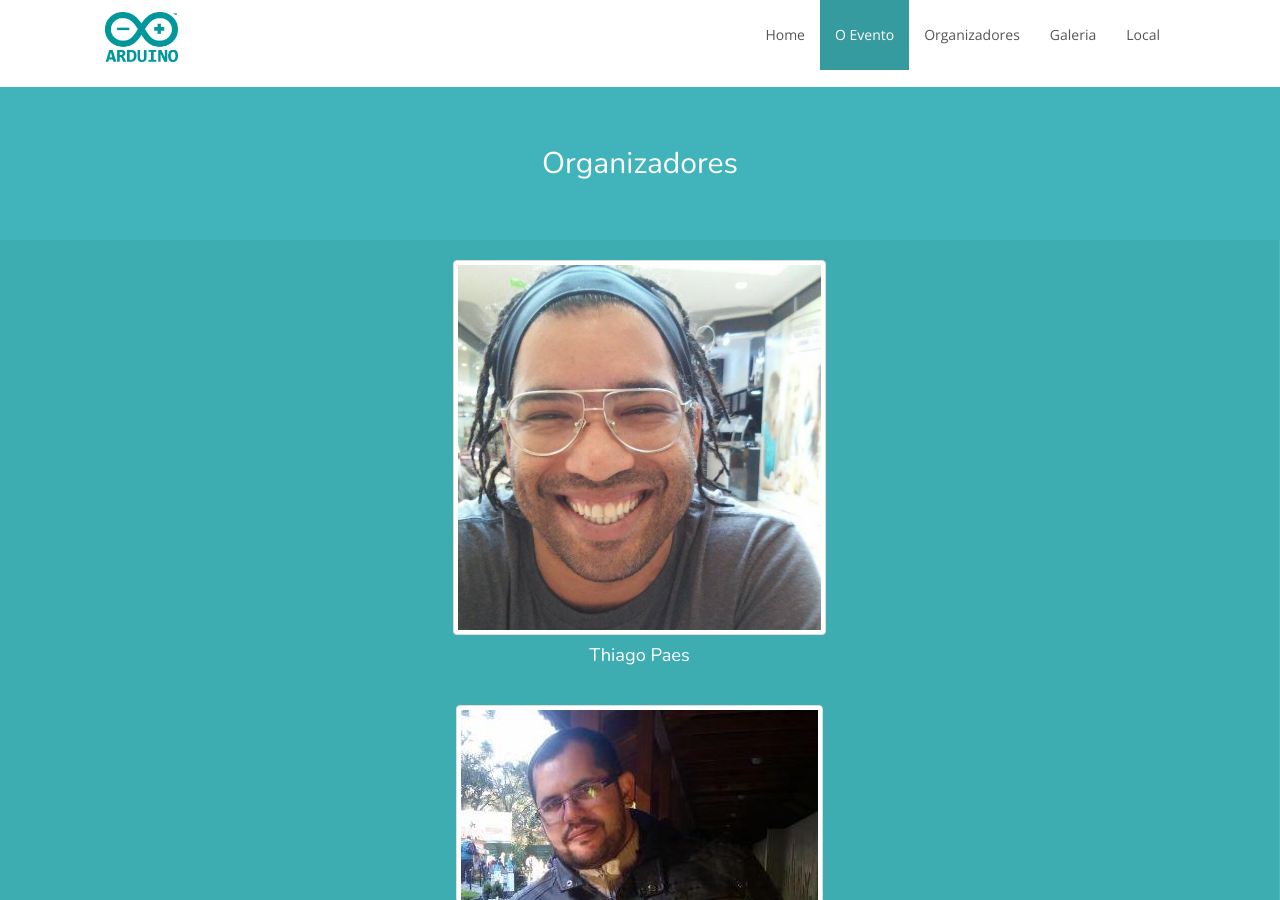
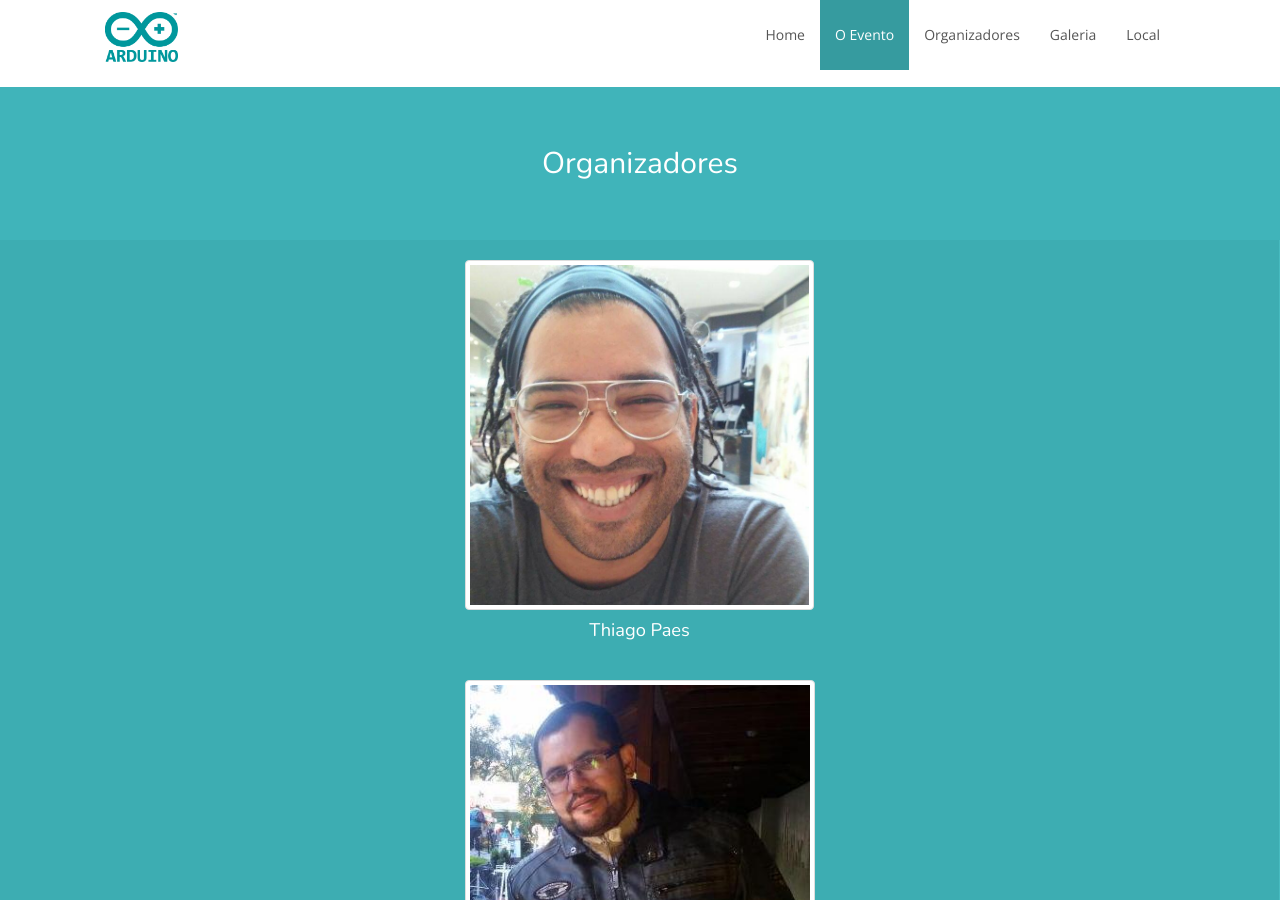
Before and after one commit to tghelere/arduino-day, a Jekyll site: the page built from index.html, in a window 1280 px wide and 900 px high, scrolled down 1687 px. Built offline with Jekyll 4.4.1, drawn with Linux system fonts in a browser that asks for light colours; nearby versions of some CDN libraries.

Commit message:
fix(projects): Fix projects list

```diff
--- a/index.html
+++ b/index.html
@@ -121,7 +121,7 @@
     {% for member in site.data.team %}
         <div class="expandable-box">
             <div class="expandable-box-top">
-                <img src="{{ site.baseurl }}/img/members/{{ member.image }}" alt="{{ member.name }}" class="img-thumbnail mx-auto" style="max-height: 375px !important">
+                <img src="{{ site.baseurl }}/img/members/{{ member.image }}" alt="{{ member.name }}" class="img-thumbnail mx-auto" style="max-height: 350px !important;">
                 <h4>{{ member.name }}</h4>
             </div>
             <div class="expandable-box-bottom">
@@ -144,14 +144,13 @@
     {% for images in site.data.gallery %}
         <a href="{{ site.baseurl }}/img/gallery/large/{{ images.image_large }}" class="gallery-item expandable-box image-link">
             <div class="expandable-box-top">
-                <img src="{{ site.baseurl }}/img/gallery/thumb/{{ images.image_thumb }}" alt="{{ images.image_alt }}">
+                <img src="{{ site.baseurl }}/img/gallery/thumb/{{ images.image_thumb }}" alt="{{ images.image_alt }}" class="img-thumbnail mx-auto">
             </div>
             <div class="expandable-box-bottom">
                 <span><svg class="icon icon-chain"><use xlink:href="#icon-chain"></use></svg></span>
             </div>
         </a>
     {% endfor %}
-
 </div>
 <!-- End Gallery -->
 
```
Also changed, not shown: img/gallery/thumb/project-1.png, img/gallery/thumb/project-2.png, img/gallery/thumb/project-3.png, img/gallery/thumb/project-4.png, img/gallery/thumb/project-5.png, img/gallery/thumb/project-6.png, img/gallery/thumb/project-7.png, img/gallery/thumb/project-8.png.
